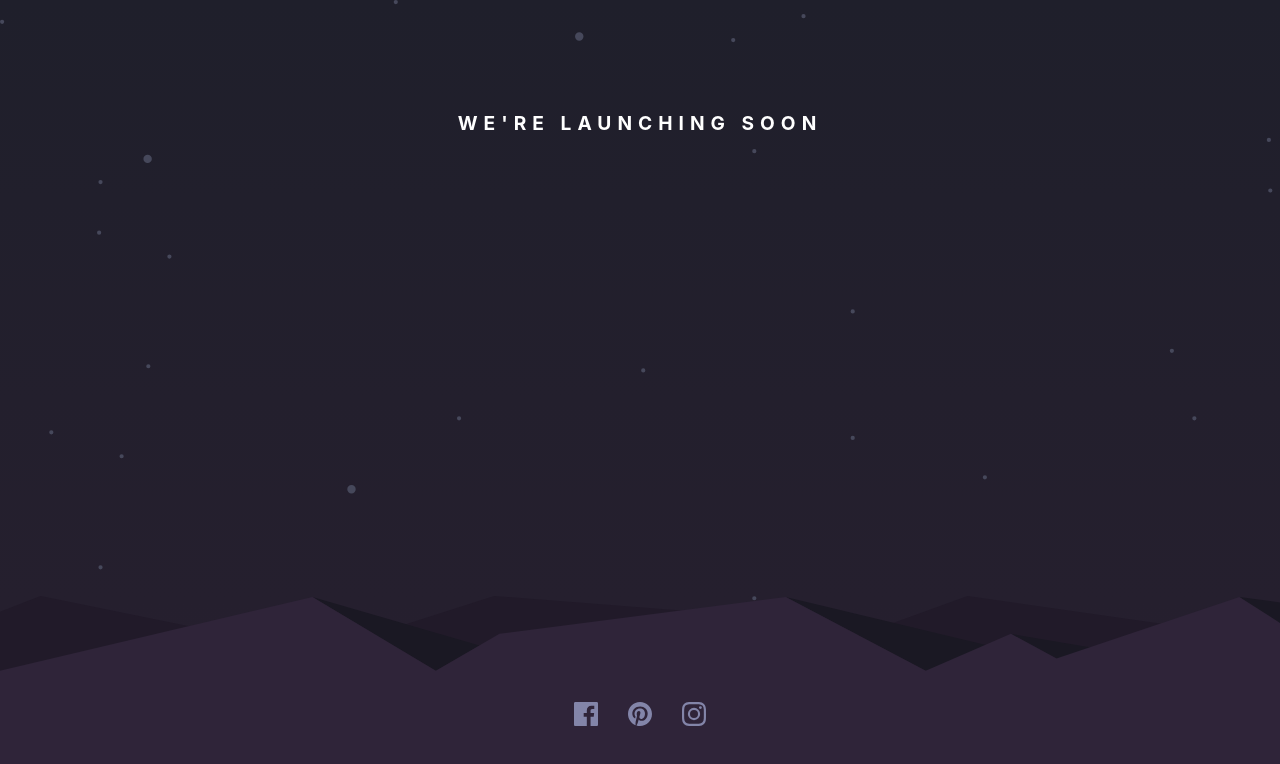
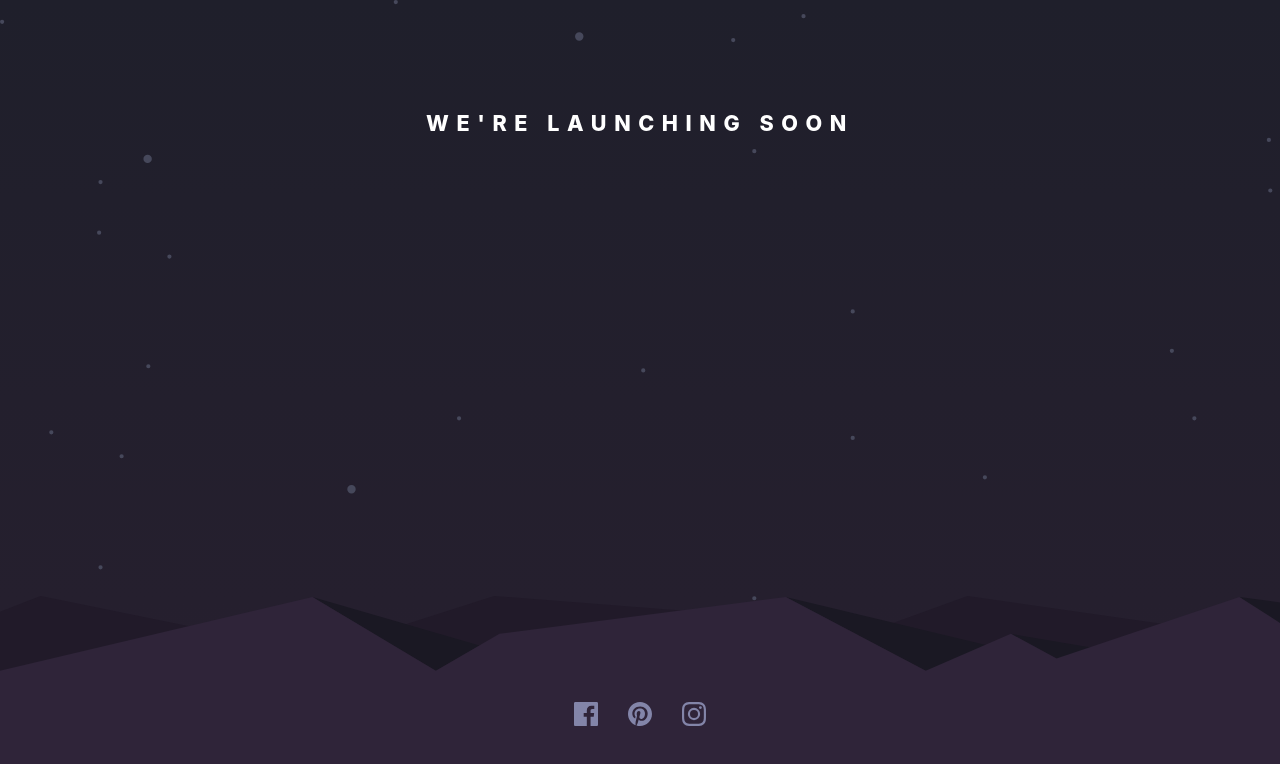
Before and after one commit to piotrfijol/countdown-timer, a React (Vite) app: page / in a window 1280 px wide. Shown: the top 764 px of the page. Built offline with nearby package versions, Linux system fonts and the light colour scheme.

Commit message:
Adjust styles for breakpoints

```diff
--- a/src/App.scss
+++ b/src/App.scss
@@ -26,25 +26,20 @@
 }
 
 .container .description {
-  margin-top: 4.8em;
   color: #FFF;
   font-size: 1.2rem;
+  margin-top: 4.2em;
   text-align: center;
   line-height: 120%;
   letter-spacing: 6px;
 }
 
-@keyframes logo-spin {
-  from {
-    transform: rotate(0deg);
+@media (min-width: 768px) {
+
+  .container .description {
+    font-weight: 800;
+    font-size: 1.35rem;
+    letter-spacing: 0.35em;
   }
-  to {
-    transform: rotate(360deg);
-  }
+
 }
-
-@media (prefers-reduced-motion: no-preference) {
-  a:nth-of-type(2) .logo {
-    animation: logo-spin infinite 20s linear;
-  }
-}
--- a/src/components/FlipCountdown/flipcountdown.scss
+++ b/src/components/FlipCountdown/flipcountdown.scss
@@ -129,8 +129,8 @@
 }
 
 
-@media (min-width: 600px) {
+@media (min-width: 768px) {
     .number-counter {
-        font-size: 4.5rem;
+        font-size: 5.2rem;
     }
 }
```
Also changed, not shown: src/components/Counter/counter.scss (+8 -2 lines).
